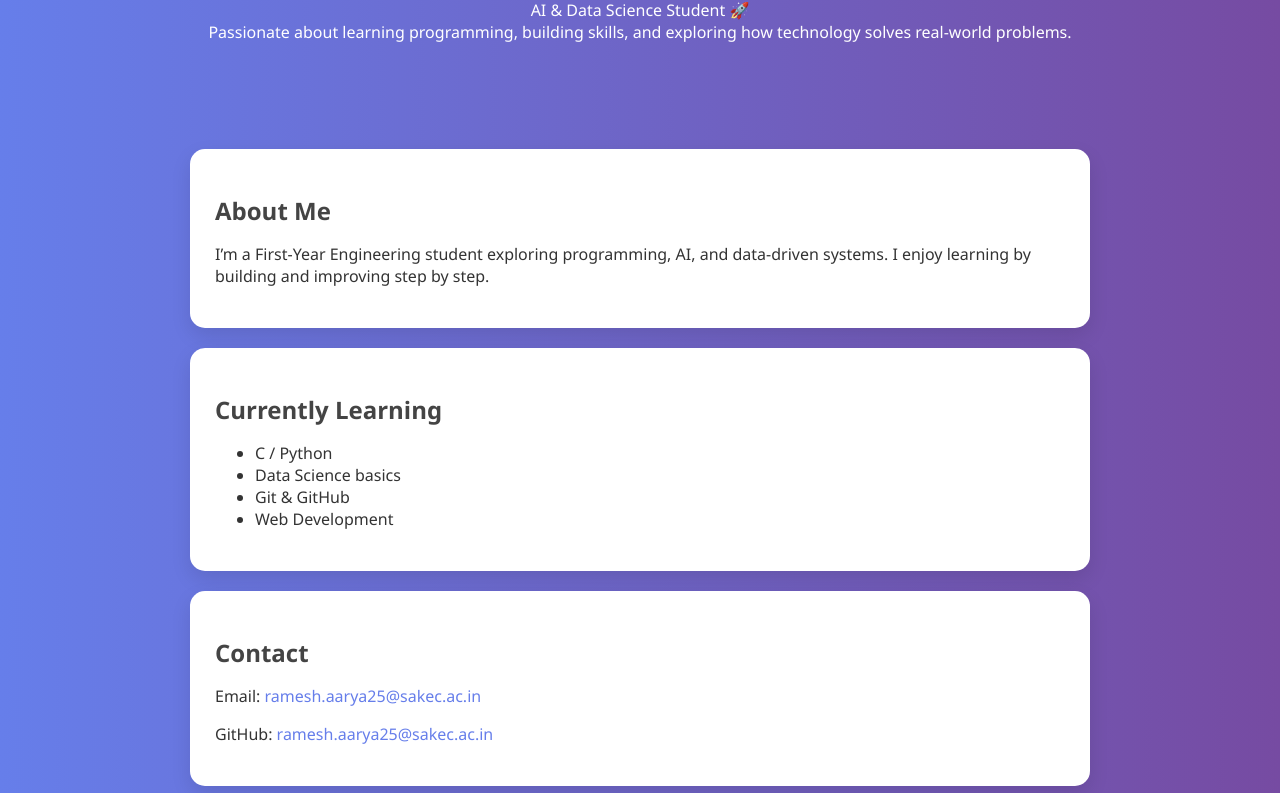
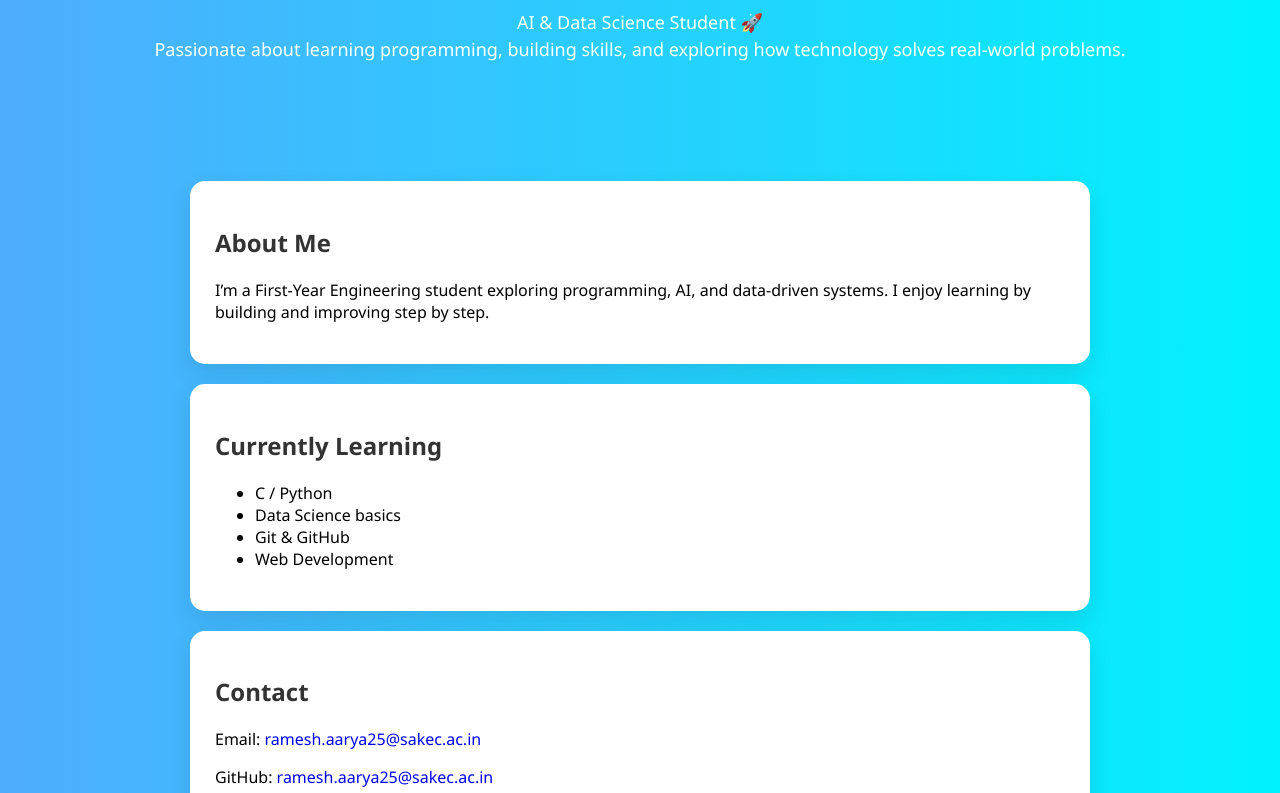
Before and after one commit to rameshaarya25/aarya-p4232.github.io, a plain HTML site: page index.html in a window 1280 px wide. Shown: the part 159-952 px from the top of the page. Drawn offline with Linux system fonts and the light colour scheme.

Commit message:
Update style.css

```diff
--- a/style.css
+++ b/style.css
@@ -1,15 +1,20 @@
 body {
 margin: 0;
 font-family: 'Segoe UI', sans-serif;
-    background: linear-gradient(to right, #667eea, #764ba2);
-    color: #333;
+background: linear-gradient(to right, #4facfe, #00f2fe);
 }
 
 /* Header */
 header {
 text-align: center;
-    padding: 50px 20px;
+padding: 60px 20px;
 color: white;
+}
+
+header p {
+margin-top: 10px;
+font-size: 18px;
+line-height: 1.5;
 }
 
 /* Container */
@@ -25,18 +30,17 @@ header {
 padding: 25px;
 margin: 20px 0;
 border-radius: 15px;
-    box-shadow: 0 8px 20px rgba(0,0,0,0.1);
-    transition: transform 0.2s;
+box-shadow: 0 10px 25px rgba(0,0,0,0.1);
+transition: transform 0.3s;
 }
 
 .card:hover {
-    transform: translateY(-5px);
+transform: translateY(-6px);
 }
 
 /* Headings */
 h2 {
-    margin-bottom: 10px;
-    color: #444;
+color: #333;
 }
 
 /* Projects */
@@ -44,19 +48,18 @@ h2 {
 margin-top: 15px;
 padding: 15px;
 border-radius: 10px;
-    background: #f5f5f5;
+background: #f1f5f9;
 }
 
 .project a {
 display: inline-block;
 margin-top: 10px;
-    color: #667eea;
+color: #0077ff;
+font-weight: bold;
 text-decoration: none;
-    font-weight: bold;
 }
 
 /* Links */
 a {
-    color: #667eea;
 text-decoration: none;
 }
```
Lines whose indentation alone changed are shown as unchanged.
